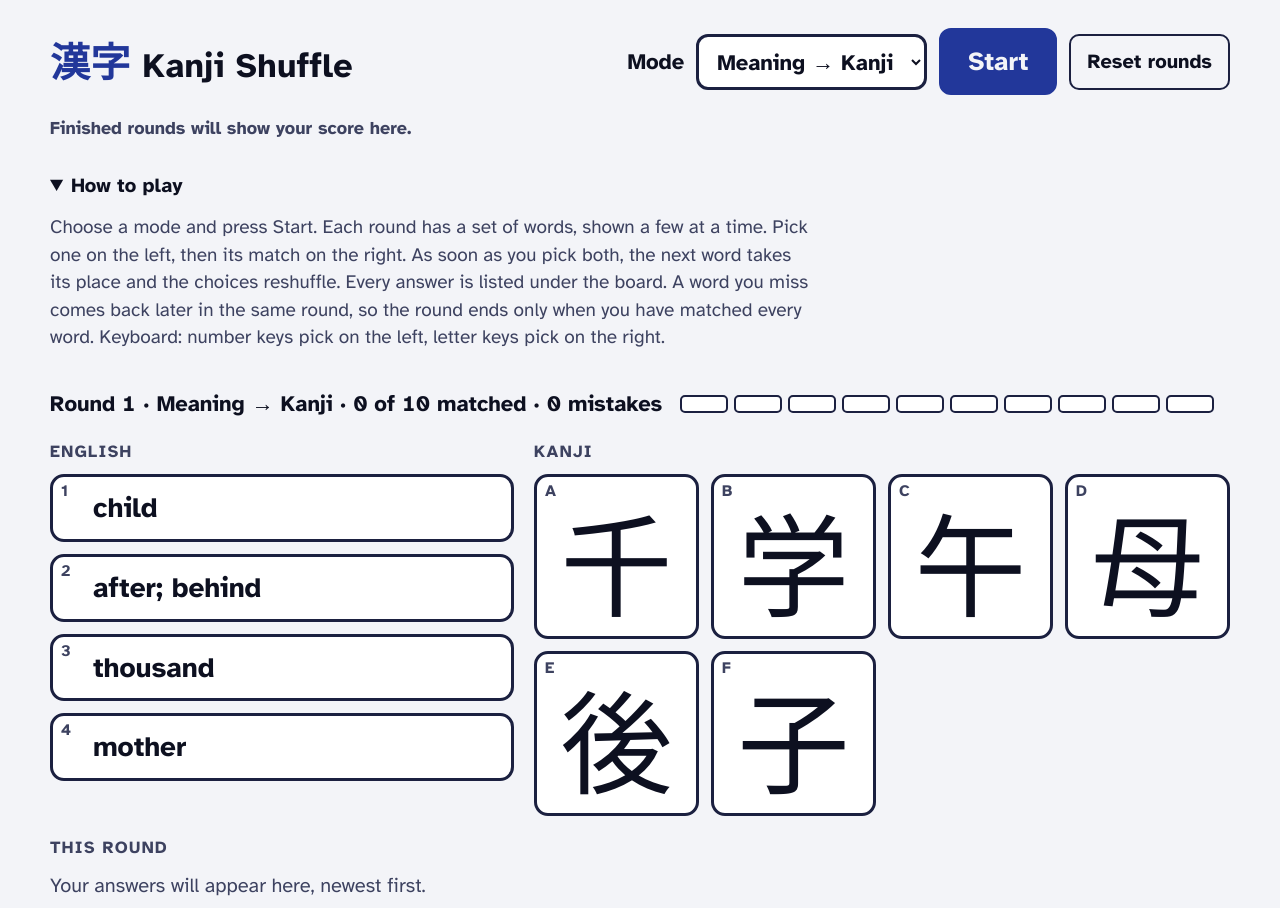
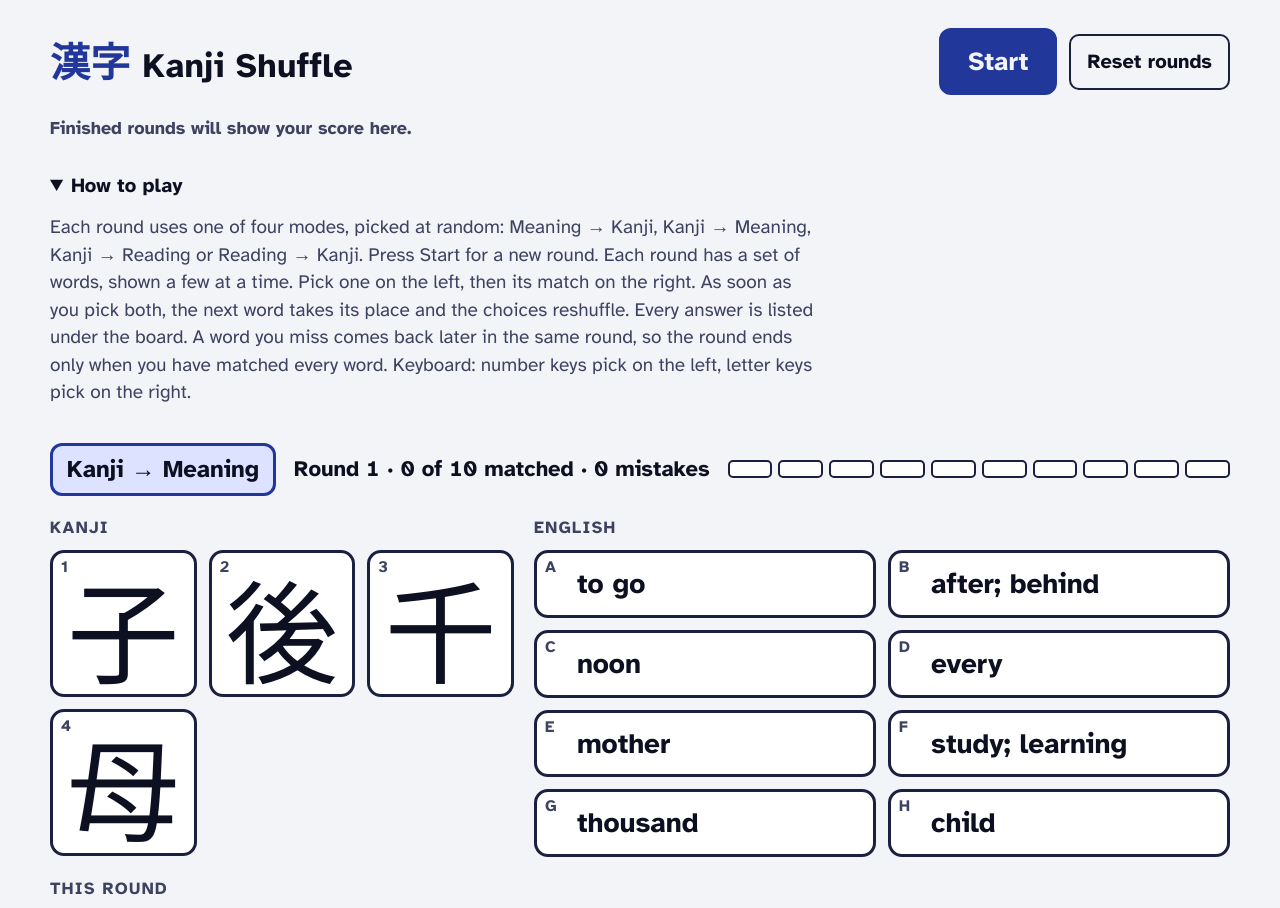
Before and after one commit to ramakocherlakota/kanji-app, a plain HTML site: page index.html in a window 1280 px wide. Shown: the top 908 px of the page. Drawn offline with Linux system fonts and the light colour scheme; a web font is replaced by a local one.

Commit message:
Pick each round's mode at random
- Remove the mode menu; Start picks one of the four modes, never the same
  one twice in a row, and the board shows it in a tag above the columns.
- The round score list shows each round's mode.
- One shared 'extra choices' setting (default 4) instead of one per mode.

Co-Authored-By: Claude Opus 5.5 <noreply@anthropic.com>
Claude-Session: https://claude.ai/code/session_01CHYKFeNDuzF3t64ywED1wb

```diff
--- a/index.html
+++ b/index.html
@@ -68,6 +68,7 @@ h1 .jp { font-family: var(--font-kanji); font-size: 40px; color: var(--accent);
 }
 .controls .btn-big { align-self: auto; }
 .controls .btn { min-height: 56px; }
+.modetag { background: var(--accent-tint); color: var(--fg); border: 3px solid var(--accent); border-radius: 12px; padding: 6px 14px; font-size: 24px; }
 .history { display: flex; flex-wrap: wrap; gap: 8px; align-items: center; font-variant-numeric: tabular-nums; }
 .history .h-lbl { font-weight: 700; font-size: 18px; color: var(--muted); margin-right: 4px; }
 .history .h { background: var(--surface); border: 2px solid var(--line); border-radius: 10px; padding: 4px 12px; font-size: 20px; }
@@ -186,13 +187,6 @@ input[type="range"] { width: 100%; height: 36px; accent-color: var(--accent); }
   <header>
     <h1><span class="jp" lang="ja">漢字</span> Kanji Shuffle</h1>
     <div class="controls">
-      <label for="modeSel">Mode</label>
-      <select id="modeSel">
-        <option value="en2kj">Meaning → Kanji</option>
-        <option value="kj2en">Kanji → Meaning</option>
-        <option value="kj2kana">Kanji → Reading</option>
-        <option value="kana2kj">Reading → Kanji</option>
-      </select>
       <button class="btn-big" type="button" id="startBtn">Start</button>
       <button class="btn" type="button" id="resetRounds">Reset rounds</button>
     </div>
@@ -202,10 +196,11 @@ input[type="range"] { width: 100%; height: 36px; accent-color: var(--accent); }
 
   <details class="howto" id="howto" open>
     <summary>How to play</summary>
-    <p class="instructions">Choose a mode and press Start. Each round has a set of words, shown a few at a time. Pick one on the left, then its match on the right. As soon as you pick both, the next word takes its place and the choices reshuffle. Every answer is listed under the board. A word you miss comes back later in the same round, so the round ends only when you have matched every word. Keyboard: number keys pick on the left, letter keys pick on the right.</p>
+    <p class="instructions">Each round uses one of four modes, picked at random: Meaning → Kanji, Kanji → Meaning, Kanji → Reading or Reading → Kanji. Press Start for a new round. Each round has a set of words, shown a few at a time. Pick one on the left, then its match on the right. As soon as you pick both, the next word takes its place and the choices reshuffle. Every answer is listed under the board. A word you miss comes back later in the same round, so the round ends only when you have matched every word. Keyboard: number keys pick on the left, letter keys pick on the right.</p>
   </details>
 
   <div class="roundbar" id="roundbar">
+    <span class="modetag" id="modeTag"></span>
     <span id="roundText">Round 1</span>
     <div class="pips" id="pips" role="img"></div>
   </div>
@@ -274,14 +269,14 @@ input[type="range"] { width: 100%; height: 36px; accent-color: var(--accent); }
           </div>
         </div>
         <div class="field">
-          <span class="lbl" id="extraLbl">Extra choices with no match <span id="extraMode" style="font-weight:400"></span></span>
+          <span class="lbl" id="extraLbl">Extra choices with no match</span>
           <div class="row seg" role="radiogroup" aria-labelledby="extraLbl">
             <label><input type="radio" name="extra" id="extra0" value="0"> 0</label>
             <label><input type="radio" name="extra" id="extra2" value="2"> 2</label>
             <label><input type="radio" name="extra" id="extra4" value="4"> 4</label>
             <label><input type="radio" name="extra" id="extra6" value="6"> 6</label>
           </div>
-          <p class="hint">Extra choices stop you from finding the last answer by elimination. Each mode remembers its own number. Changes apply when you press Start.</p>
+          <p class="hint">Extra choices stop you from finding the last answer by elimination. Changes apply when you press Start.</p>
           <div class="chk"><label><input type="checkbox" id="alike"> Use look-alike kanji for the extras (like 木 and 本, 人 and 入)</label></div>
         </div>
         <div class="field">
@@ -566,12 +561,11 @@ const store = {
 };
 const DEFAULTS = {
   kj: 112, en: 28, font: "klee", mode: "en2kj", roundSize: 10, pairs: 4,
-  extraBy: { en2kj: 2, kj2en: 4, kj2kana: 4, kana2kj: 2 },
+  extra: 4,
   alike: true, levels: ["N5"], speak: false
 };
 const saved = store.get("ks-settings", {});
 const settings = Object.assign({}, DEFAULTS, saved);
-settings.extraBy = Object.assign({}, DEFAULTS.extraBy, saved.extraBy || {});
 if (!MODES[settings.mode]) settings.mode = "en2kj";
 
 const progress = Object.assign({ cards: {}, rounds: 0, history: [] }, store.get("ks-progress", {}));
@@ -596,7 +590,7 @@ let state = {
 };
 
 function mode() { return MODES[settings.mode]; }
-function extra() { return settings.extraBy[settings.mode]; }
+function extra() { return settings.extra; }
 function pool() { return KANJI.filter(x => settings.levels.includes(x.lv)); }
 function card(k) { return progress.cards[settings.mode + "|" + k]; }
 function box(k) { const c = card(k); return c ? c.box : 1; }
@@ -622,6 +616,10 @@ function pickRound(n) {
   return out;
 }
 function startRound() {
+  // Pick this round's mode at random, never the same one twice in a row.
+  const others = Object.keys(MODES).filter(k => k !== settings.mode);
+  settings.mode = others[Math.floor(Math.random() * others.length)];
+  save();
   const words = pickRound(settings.roundSize);
   state.round = { num: progress.rounds + 1, words, queue: words.slice(), cleared: new Set(), missed: new Set(), mistakes: 0 };
   state.targets = []; state.pOrder = []; state.cOrder = [];
@@ -631,7 +629,7 @@ function startRound() {
 }
 function renderRoundBar() {
   const r = state.round;
-  $("roundText").textContent = `Round ${r.num} · ${mode().name} · ${r.cleared.size} of ${r.words.length} matched · ${r.mistakes} ${r.mistakes === 1 ? "mistake" : "mistakes"}`;
+  $("roundText").textContent = `Round ${r.num} · ${r.cleared.size} of ${r.words.length} matched · ${r.mistakes} ${r.mistakes === 1 ? "mistake" : "mistakes"}`;
   const pips = $("pips"); pips.innerHTML = "";
   for (const k of r.words) {
     const d = document.createElement("span");
@@ -668,8 +666,9 @@ function renderHistory() {
   for (const h of progress.history.slice(-30)) {
     const d = document.createElement("span");
     d.className = "h" + (h.right === h.total ? " perfect" : "");
-    d.title = MODES[h.mode] ? MODES[h.mode].name : "";
-    d.innerHTML = `Round ${h.n}: <b>${h.right}</b>/${h.total}`;
+    d.textContent = `Round ${h.n} (${MODES[h.mode] ? MODES[h.mode].name : "?"}): `;
+    const s = document.createElement("b"); s.textContent = h.right;
+    d.append(s, `/${h.total}`);
     el.appendChild(d);
   }
 }
@@ -740,9 +739,8 @@ function applyMode() {
   $("pHead").textContent = m.pHead; $("cHead").textContent = m.cHead;
   $("pList").className = listClass(m.prompt, false);
   $("cList").className = "choices " + listClass(m.choice, true);
-  applyModeLabel();
+  $("modeTag").textContent = m.name;
 }
-function applyModeLabel() { $("extraMode").textContent = `(for ${MODES[settings.mode].name})`; }
 function render(animate) {
   const m = mode();
   const pList = $("pList"), cList = $("cList");
@@ -870,8 +868,6 @@ function initControls() {
       });
     });
   };
-  $("modeSel").value = settings.mode;
-  $("modeSel").addEventListener("change", e => { settings.mode = e.target.value; save(); syncExtraRadios(); applyModeLabel(); });
   $("startBtn").addEventListener("click", startRound);
   // Two-step so a stray tap next to Start doesn't wipe the scores.
   let resetTimer = null;
@@ -890,7 +886,7 @@ function initControls() {
   radios("pairs", "pairs", true);
   syncExtraRadios();
   document.querySelectorAll('input[name="extra"]').forEach(inp => inp.addEventListener("change", () => {
-    settings.extraBy[settings.mode] = +inp.value; save();
+    settings.extra = +inp.value; save();
   }));
   ["lvlN5", "lvlN4"].forEach(id => {
     const inp = $(id);
```
Also changed, not shown: src/app.html (+17 -21 lines), 1 other file.
